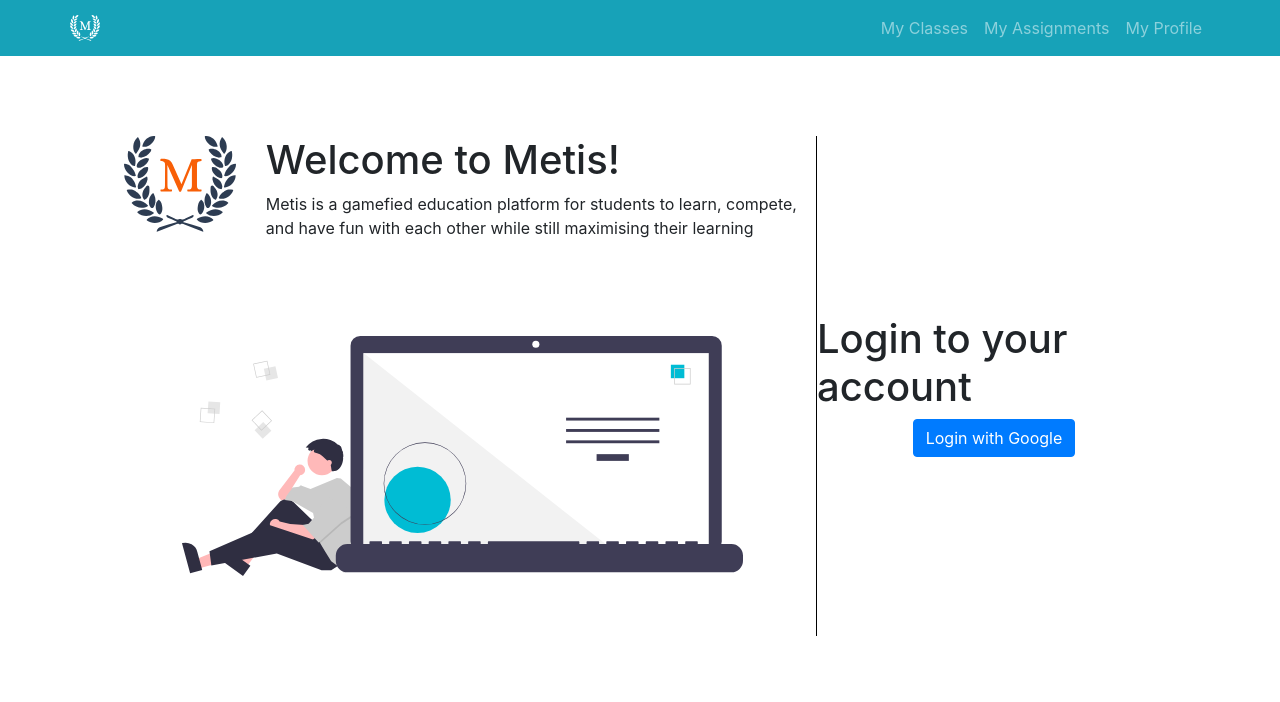
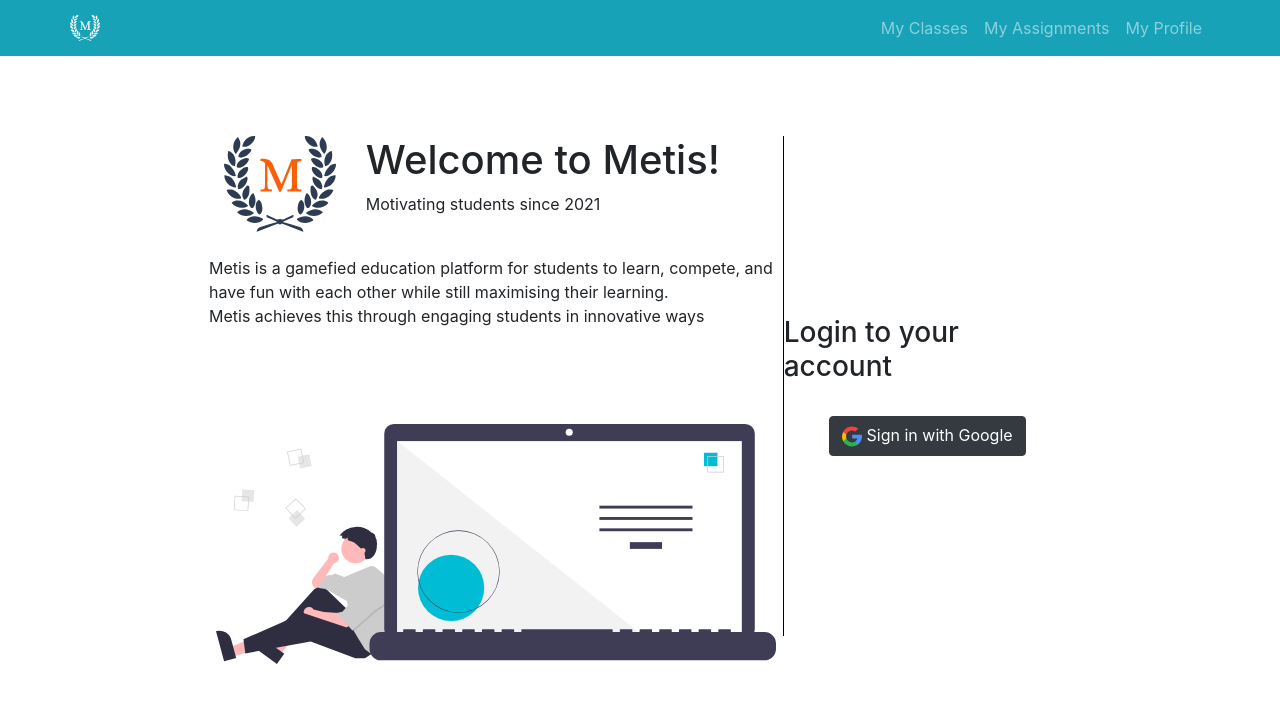
Before and after one commit to danikrisdayadi/lifehack2021, a React (Create React App) app in the folder client/: page /login in a window 1280 px wide. Shown: the top 702 px of the page. Built offline with nearby package versions, Linux system fonts and the light colour scheme.

Commit message:
Completed login form

```diff
--- a/client/src/App.js
+++ b/client/src/App.js
@@ -20,7 +20,7 @@ const App = () => (
 
     <div className="App">
         <NavigationBar></NavigationBar>
-        <Container fluid style={{paddingLeft: 60, paddingRight: 60}}>
+        <Container fluid style={{paddingLeft: 160, paddingRight: 160}}>
             <Switch>
                 <Route exact path="/">
                     <Redirect to="login" />
--- a/client/src/pages/LoginPage.jsx
+++ b/client/src/pages/LoginPage.jsx
@@ -2,6 +2,7 @@ import React from "react";
 import { withRouter } from "react-router-dom";
 import { Row, Col, Container, Button, Image } from 'react-bootstrap';
 import Logo from '../assets/Logo.svg';
+import GoogleLogo from '../assets/google.svg'
 import Illustration from '../assets/undraw-thinking.svg';
 import styled from 'styled-components';
 
@@ -16,14 +17,21 @@ const LoginPage = () => {
             <Style>
                 <Row>
                     <Col lg={8} style={{borderRight: "1px solid black",  height: "500px" }}>
-                        <Row style={{marginBottom: "10vh"}}>
+                        <Row style={{marginBottom: "3vh"}}>
                             <Col lg="auto">
                                 <Image src={Logo} alt="Logo" style={{height: '6rem'}}/>
                             </Col>
                             <Col>
                                 <h1>Welcome to Metis!</h1>
-                                <p>Metis is a gamefied education platform for students to learn, compete, and have fun with each other while still maximising their learning </p>
+                                <p>Motivating students since 2021</p>
                             </Col>
+                        </Row>
+                        <Row style={{marginBottom: "10vh"}}>
+                            <p>
+                                Metis is a gamefied education platform for students to learn, compete, and have fun with each other while still maximising their learning. <br />
+                                Metis achieves this through engaging students in innovative ways
+                            </p>
+
                         </Row>
                         <Row className="justify-content-center">
                             <Image
@@ -35,10 +43,19 @@ const LoginPage = () => {
                     </Col>
                     <Col className="align-self-center">
                         <Row className="justify-content-center">
-                            <h1>Login to your account</h1>
+                            <h3>Login to your account</h3>
                         </Row>
+                        <br />
                         <Row className="justify-content-center">
-                            <Button>Login with Google</Button>
+                            <Button variant="dark">
+                                <Image
+                                    src={GoogleLogo}
+                                    alt="google-login"
+                                    height={25}
+                                    width={20}
+                                /> {' '}
+                            Sign in with Google
+                        </Button>
                         </Row>
                     </Col>
                 </Row>
```
Also changed, not shown: client/src/assets/google.svg (added).
